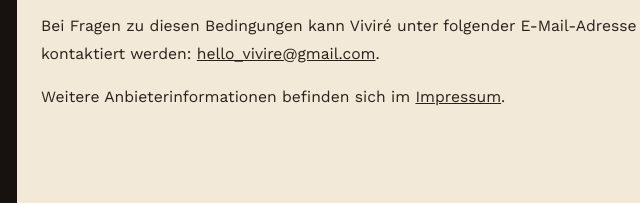
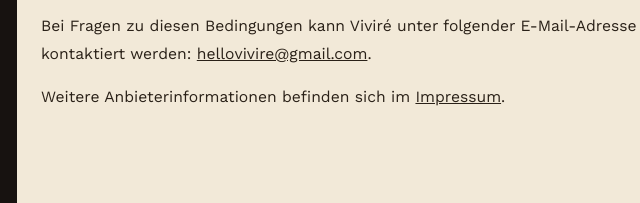
Before and after one commit to janniederreiter/vivire, a plain HTML site: page terms.html in a window 1280 px wide. Shown: the part 6287-6490 px from the top of the page, 283-923 px from the left. Drawn offline with Linux system fonts and the light colour scheme.

Commit message:
Update terms.html

```diff
--- a/terms.html
+++ b/terms.html
@@ -408,7 +408,7 @@
     <p>
       Bei Fragen zu diesen Bedingungen kann Viviré unter folgender
       E-Mail-Adresse kontaktiert werden:
-      <a href="mailto:hello_vivire@gmail.com">hello_vivire@gmail.com</a>.
+      <a href="mailto:hellovivire@gmail.com">hellovivire@gmail.com</a>.
     </p>
 
     <p>
```
